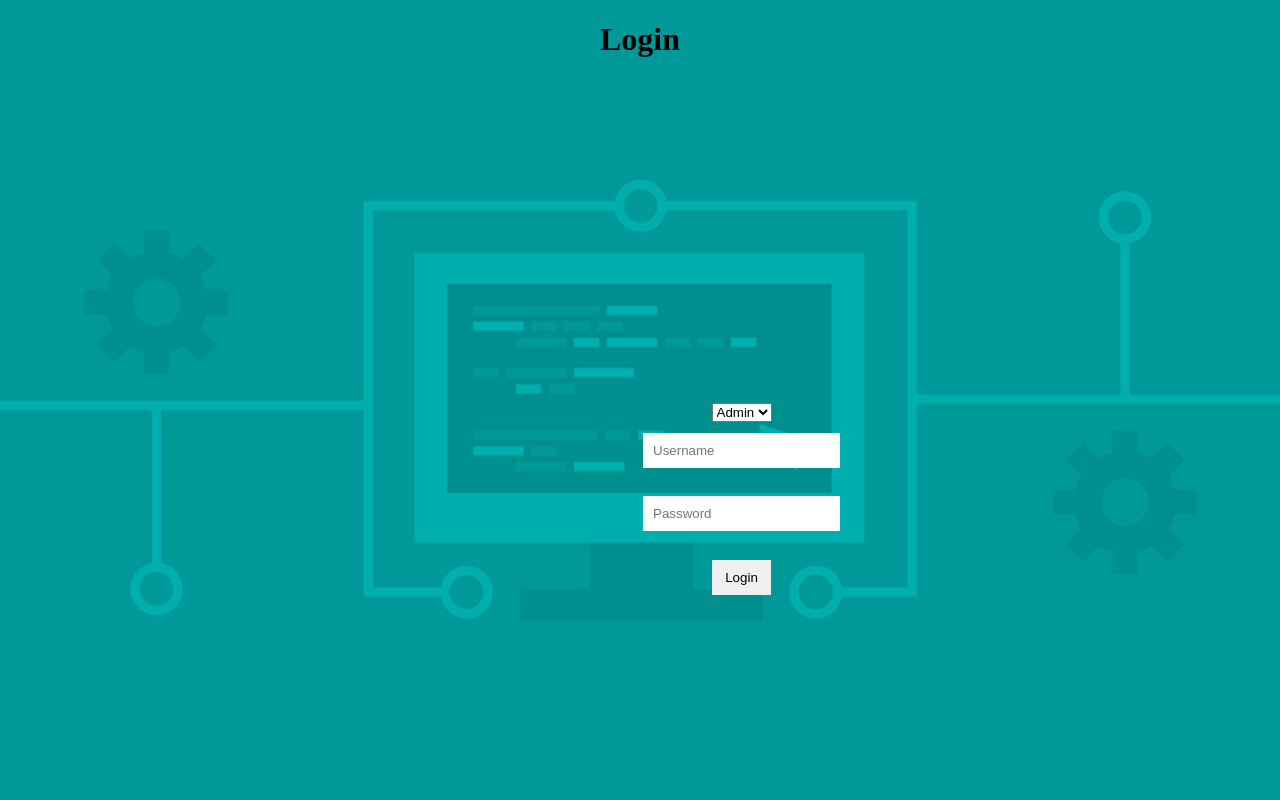
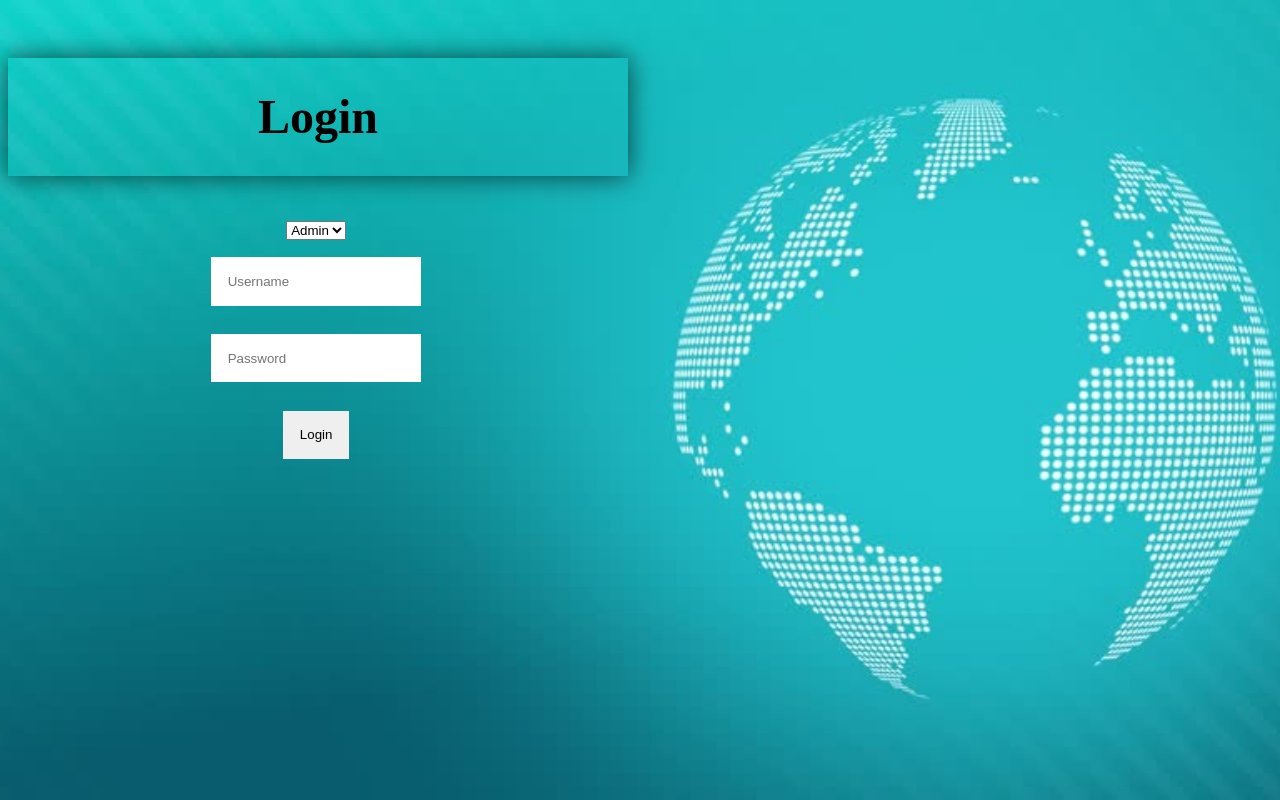
Before and after one commit to MarinescuOctavian/ProgramareInInternet, a PHP site: page / in a window 1280 px wide. Run offline with PHP 8.4, Linux system fonts and the light colour scheme.

Commit message:
tdsa isda idsa exit
exit

```diff
--- a/login/index.php
+++ b/login/index.php
@@ -1,14 +1,53 @@
+<!DOCTYPE html>
 
-<!DOCTYPE html>
-<html lang="en">
+
 <head>
 	<link rel="stylesheet" type="text/css" href="styles.css">
-	<meta charset="UTF-8">
-	<title>Document</title>
 </head>
+
+<style type="text/css">
+
+#top{
+
+	margin: 50px auto 30px;
+
+  padding: 10px;
+	position: fixed;
+	top: 40px
+	right: 1400px;
+	width: 600px;
+
+
+ /* max-width: 360px;
+  margin: 0 auto 100px;
+*/
+
+  box-shadow: 0 0 25px 0 rgba(0, 0, 0, 0.2), 0 0px 25px 0 rgba(0, 0, 0, 0.5);
+}
+
+#tat{
+margin: 200px 0 0;
+  font-size: 10px;
+  padding: 10px;
+position: fixed;
+top: 120px
+right: 600px;
+width: 380px;
+
+}
+
+#test{
+
+}
+
+
+</style>
+
 <body>
-
-	<h1><strong>Login</strong></h1>
+		<div id="top">
+	<h1><strong><font size="50">Login</font></strong></h1>
+</div>
+		<div id="tat">
 	<form action="login.php" method="POST">
 		<table id="mytable">
 			<tr>
@@ -30,6 +69,6 @@
 		</table>
 		</form>
 	</form>
-
+</div>
 </body>
 </html>
--- a/login/styles.css
+++ b/login/styles.css
@@ -1,5 +1,5 @@
 html{
-background:url('exemplu.png');
+background:url('exemplu1.png');
  background-repeat: no-repeat;
  background-position: center center; /*horizontal
 and vertically centered*/
@@ -11,9 +11,9 @@ text-align: center;
  color: black;
 }
 input{
-margin-top: 0.5em;
+margin-top: 1em;
  outline: none;
- padding: 0.75em;
+ padding: 1.25em;
  border: none;
  min-width: 30%}
 form{
```
Also changed, not shown: login/admin.php (+39 -3 lines), login/exemplu1.png (added).
